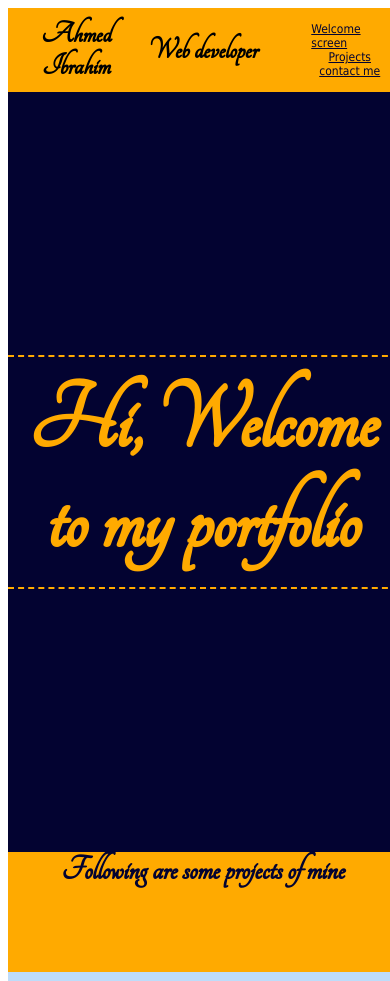
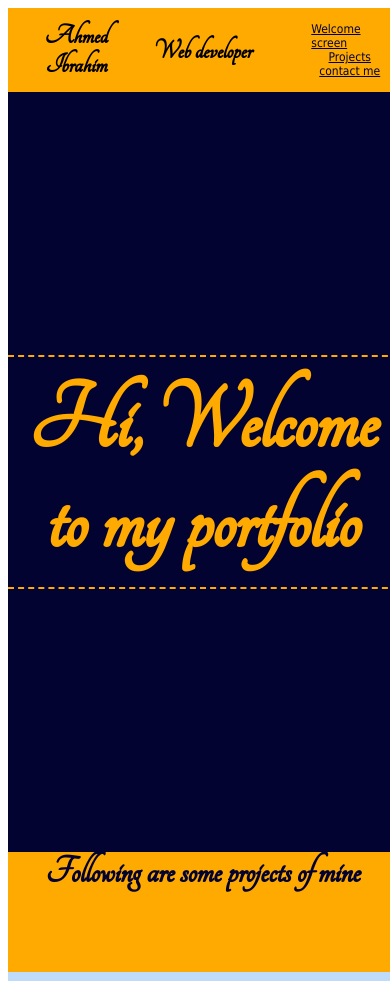
Before and after one commit to midohima2006/Portfolio, a plain HTML site: page index.html in a window 390 px wide. Shown: the top 981 px of the page. Drawn offline with Linux system fonts and the light colour scheme.

Commit message:
Update styles.css

```diff
--- a/styles.css
+++ b/styles.css
@@ -174,7 +174,7 @@ a:visited {
     font-size: 0.75rem;
   }
   .name {
-    font-size: 2rem;
+    font-size: 1.8rem;
     margin: 0;
   }
   #projects {
@@ -182,7 +182,7 @@ a:visited {
   }
   #grid-title {
     height: 7.5%;
-    font-size: 2.25rem;
+    font-size: 2.5rem;
   }
   #projects-grid {
     grid-template-columns: 1fr;
@@ -200,7 +200,7 @@ a:visited {
   height: 90vh;
 }
 #contact-message {
-  font-size: 2.25rem;
+  font-size: 2.5rem;
 }
 .fa-brands, .fa-solid {
   font-size: 2rem;
```
